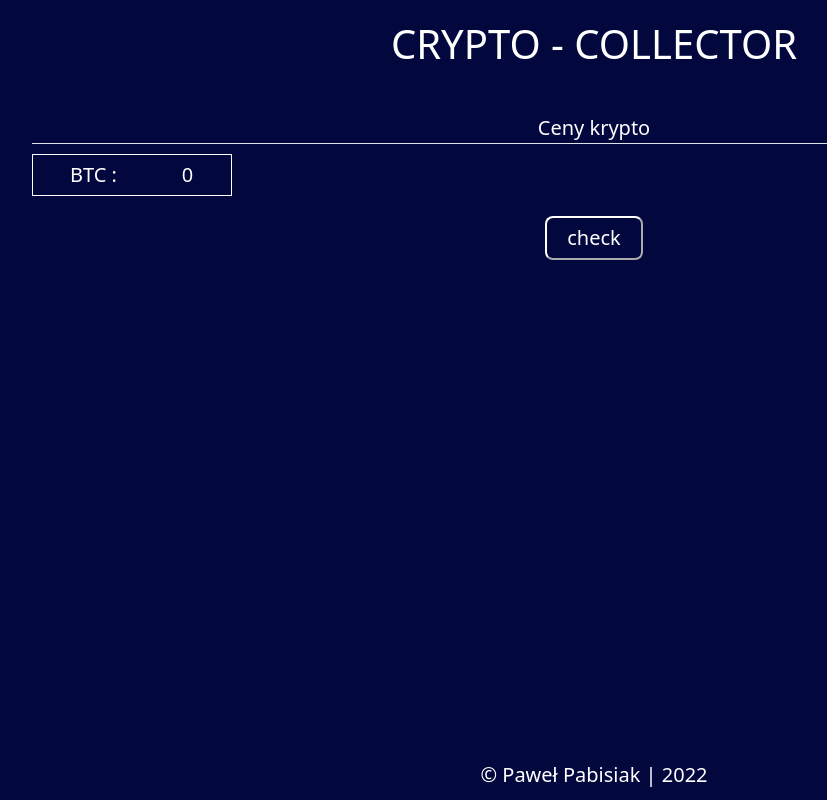
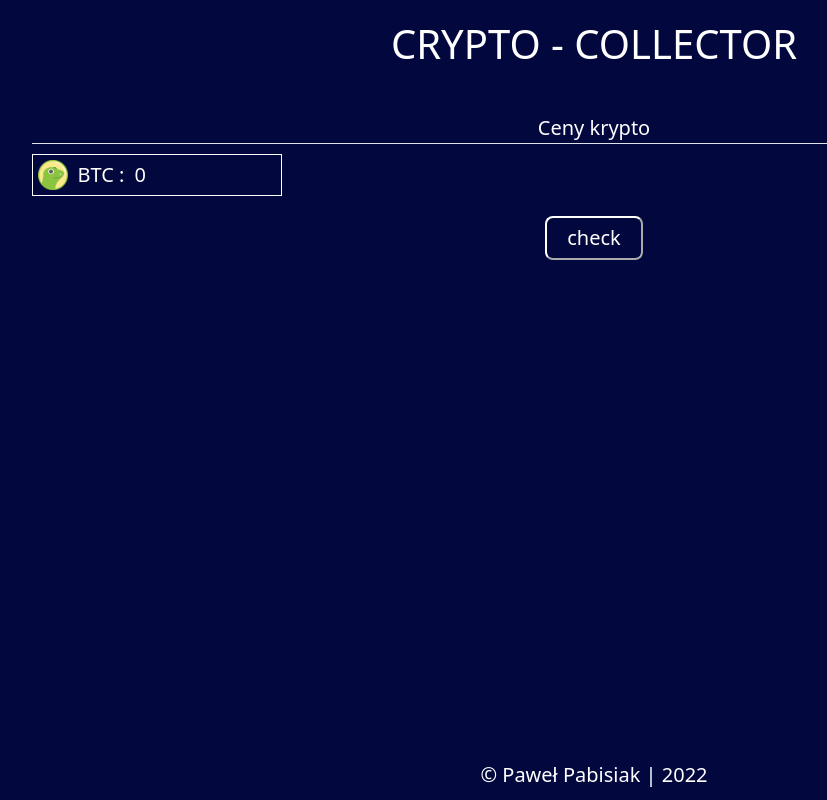
Before and after one commit to PaweliOS/Crypto-Collector, a plain HTML site: page index.html in a window 1280 px wide. Shown: the whole page, without its empty margins (46-873 px from the left). Drawn offline with nearby package versions, Linux system fonts and the light colour scheme; a web font is replaced by a local one.

Commit message:
Added CoinGecko img to crypto__coins--btc, changed classic function (NFN) (get) to async function getPrice.

```diff
--- a/index.html
+++ b/index.html
@@ -26,7 +26,8 @@
                 <p class="col-12 crypto__title text-center border-bottom">ceny krypto</p>
                 <div class="crypto__data">
                     <div class="crypto__coins crypto__coins--btc">
-                        <p class="crypto__coins--text crypto__coins--title">btc :</p>
+                        <img class="crypto__Ex-logo" src="./img/coingecko_circle_320.png" alt="">
+                        <p class="crypto__coins--text crypto__coins--title"> btc :</p>
                         <p class="crypto__coins--text crypto__coins--price crypto__coins--btc-price">0</p>
                     </div>
                 </div>
--- a/js/script.js
+++ b/js/script.js
@@ -4,16 +4,24 @@ const btcPrice = document.querySelector('.crypto__coins--btc-price')
 const URL = 'https://api.coingecko.com/api/v3/exchange_rates'
 
 
-
+// =============== obsługa =================
 // const getPrice = () => {
 //     fetch(URL)
 //     .then(res => res.json())
 //         .then(data => console.log(data))
 //         .catch(err => console.log(err))
 // }
-const getPrice = () => {
-    axios.get(URL).then(res => console.log(res.data.rates.usd.value))
-    axios.get(URL).then(res => (btcPrice.textContent = res.data.rates.usd.value + ' USD'))
+
+//  ============ klasycznie =================
+// const getPrice = () => {
+//     axios.get(URL).then(res => console.log(res.data.rates.usd.value))
+//     axios.get(URL).then(res => (btcPrice.textContent = res.data.rates.usd.value + ' USD'))
+// }
+
+//========== funkcja asynchroniczna ==============
+async function getPrice() {
+    const resp = await axios.get(URL)
+    btcPrice.textContent = resp.data.rates.usd.value + ' USD'
 }
 
 checkAllBtn.addEventListener('click', getPrice)
--- a/scss/main.scss
+++ b/scss/main.scss
@@ -46,18 +46,26 @@ body {
 
     &__coins {
         display: flex;
-        width: 200px;
+        min-width: 250px;
         border: 1px solid white;
         padding: 0.5rem;
-        justify-content:space-around;
+        justify-content: start;
 
         &--text {
             margin-bottom: 0;
+            margin-right: 1rem;
         }
         &--btc {
             text-transform: uppercase;
         }
 
+    }
+
+    &__Ex-logo {
+        width: 30px;
+        margin-right: 1rem;
+
+        // height: 20px;
     }
     // &__grid {
     //     display: grid;
```
Also changed, not shown: img/coingecko-black.png (added), img/coingecko-logo.png (added), img/coingecko_circle.png (added), img/coingecko_circle_320.png (added), scss/main.css, 2 other files.
